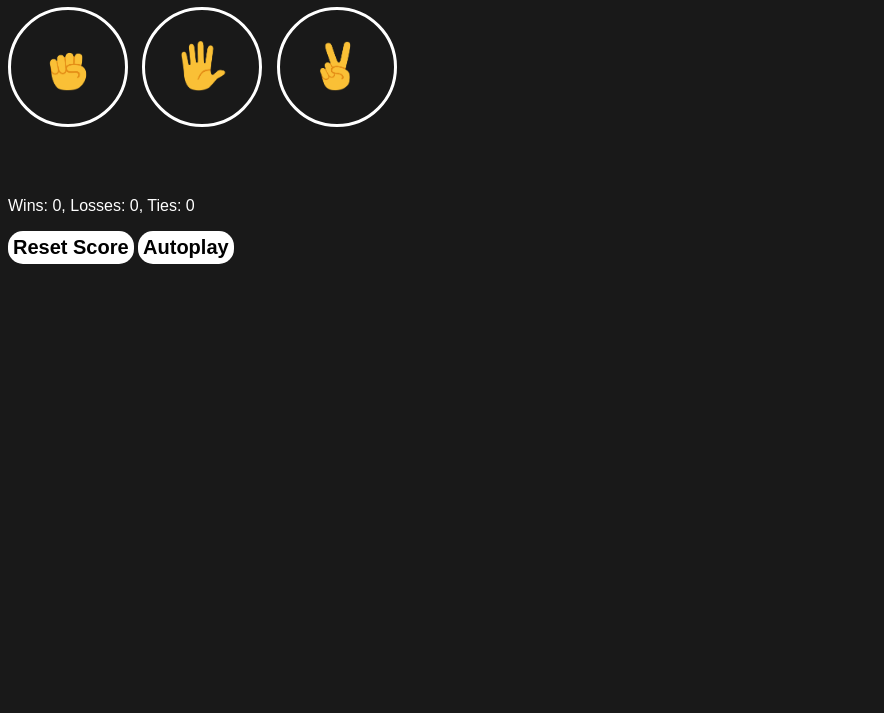
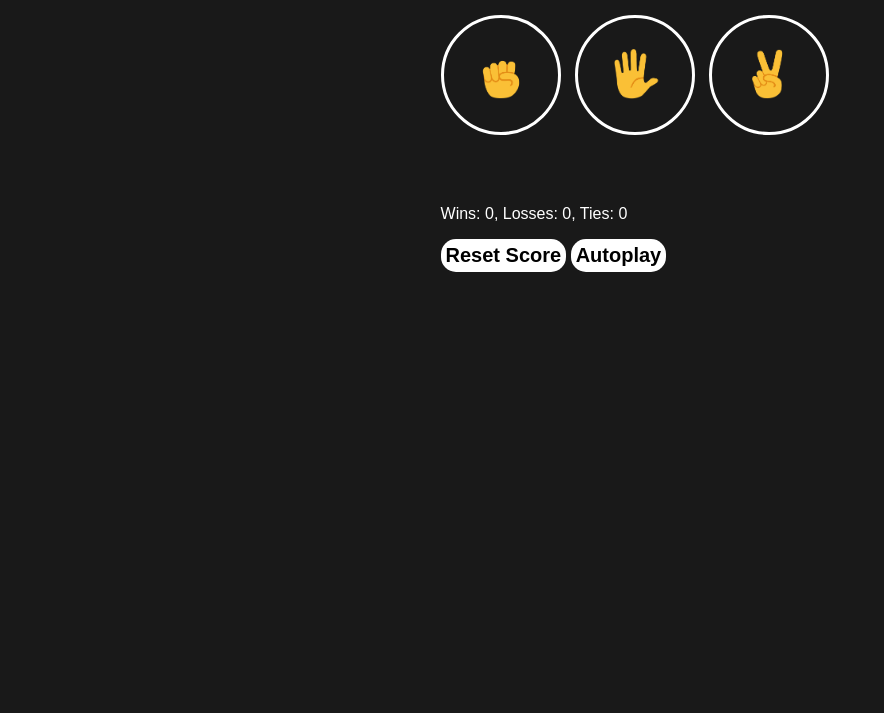
Before and after one commit to Bhuvanesh24/StonePaperscissors, a plain HTML site: page index.html in a window 1280 px wide. Shown: the part 87-800 px from the top of the page, without its empty margins (0-884 px from the left). Drawn offline with Linux system fonts and the light colour scheme.

Commit message:
Second commit

```diff
--- a/index.html
+++ b/index.html
@@ -1,12 +1,17 @@
-<!DOCTYPE html>
-<html>
-  <head>
+ <!DOCTYPE html>
+    <html lang="en">
+    <head>
+      <meta charset="UTF-8">
+      <meta http-equiv="X-UA-Compatible" content="IE=edge">
+      <meta name="viewport" content="width=device-width, initial-scale=1.0">
     <title>Rock Paper Scissors</title>
     <link rel="stylesheet" href="rockpaperscissors.css">
   </head>
 
   <body>
+    <div class="container">
     <p class="title">Rock Paper Scissors</p>
+
     <button class="move-button js-rock-button"><img src="rock-emoji.png" class="img-element"></button>
 
     <button class="move-button js-paper-button"><img src="paper-emoji.png" class="img-element"></button>
@@ -21,7 +26,7 @@
     <p class="js-score score"></p>
     <button class="reset-score-button js-reset-score">Reset Score</button>
     <button class="auto-play-button js-autoplay">Autoplay</button>
-
+  </div>
     <script src="rockpaper2.js"></script>
   </body>
 </html>
--- a/rockpaperscissors.css
+++ b/rockpaperscissors.css
@@ -2,7 +2,17 @@ body{
     background-color: rgb(25, 25, 25);
     color: white;
     font-family: Arial;
-        }
+    display: flex;
+    justify-content: center;
+    align-items: center;
+    align-content: center;
+
+    }
+    div{
+      display: block;
+      justify-content: center;
+      align-items: center;
+    }
         .title{
           font-size: 30px;
           font-weight: bold;
```
